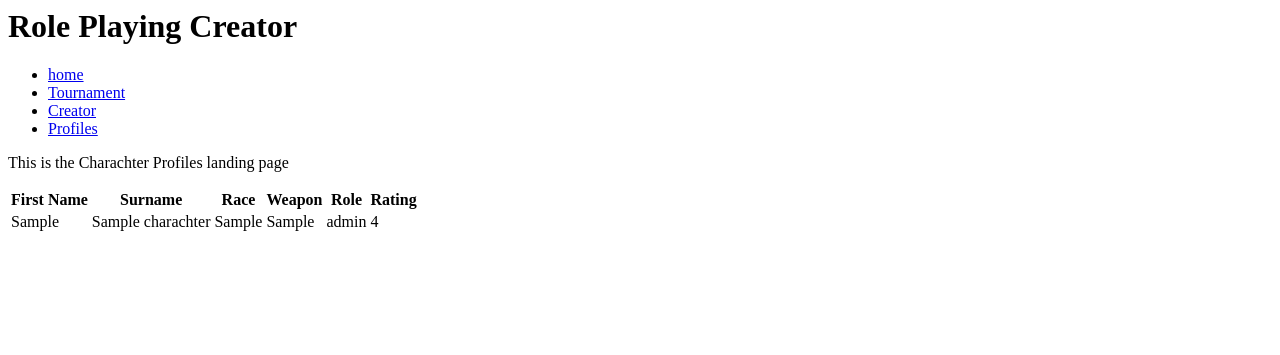
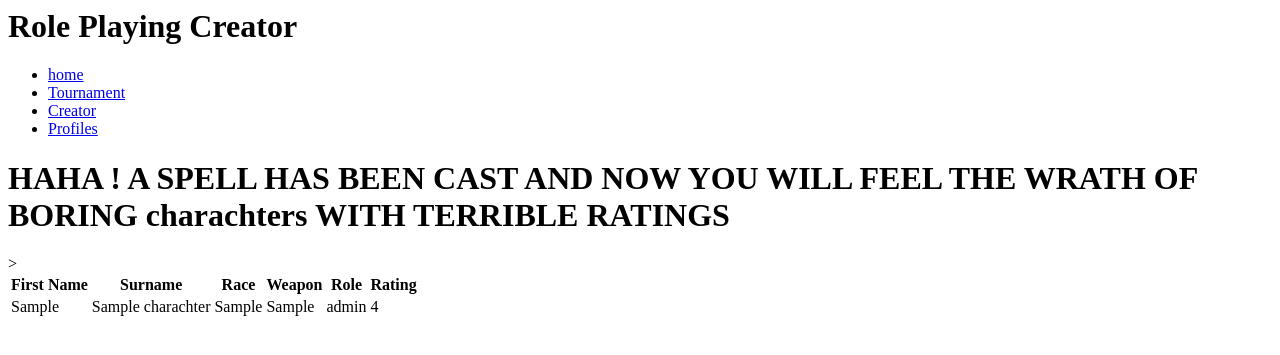
Before and after one commit to maxpattmanqa/dungeonsanddragonsgen, a Flask app: page /characterprofiles in a window 1280 px wide. Shown: the top 355 px of the page. Run offline with Flask 2, Linux system fonts and the light colour scheme; tables that the repository leaves empty hold one stand-in row (values such as "Sample post").

Commit message:
rolling update ready

```diff
--- a/app_core/application/templates/character_profiles.html
+++ b/app_core/application/templates/character_profiles.html
@@ -1,7 +1,7 @@
 {% extends "base.html" %}
 {% block body %}
 
-<P> This is the Charachter Profiles landing page <P>
+<h1> HAHA ! A SPELL HAS BEEN CAST AND NOW YOU WILL FEEL THE WRATH OF BORING charachters WITH TERRIBLE RATINGS </h1>>
 
 
     <table>
--- a/role_generator/api/api_routes.py
+++ b/role_generator/api/api_routes.py
@@ -5,4 +5,5 @@ import random
 @app.route('/get/role_id', methods=['GET'])
 def get_text():
     value = random.randint(0,5)
+    value = 0
     return Response(str(value), mimetype='text/plain')
--- a/weapon_generator/api/api_routes.py
+++ b/weapon_generator/api/api_routes.py
@@ -4,5 +4,6 @@ import random
 
 @app.route('/get/weapon_id', methods=['GET'])
 def get_text():
-    value = random.randint(0,5)
+    #value = random.randint(0,5)
+    value = 0
     return Response(str(value), mimetype='text/plain')
```
